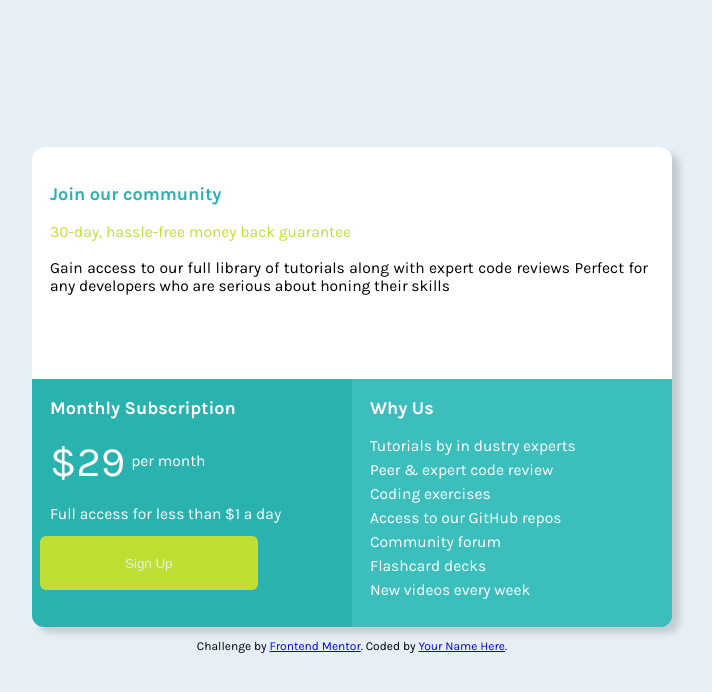
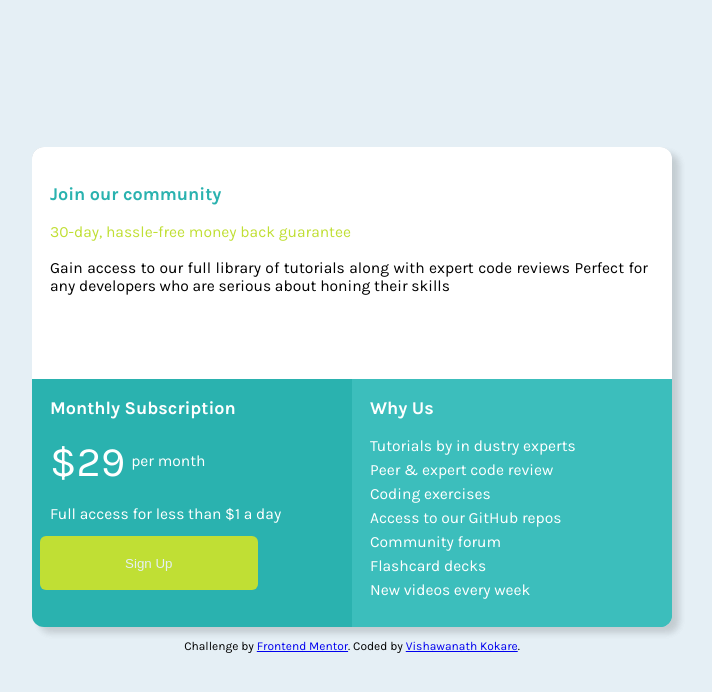
Before and after one commit to VISHAWANATH953/single-price-grid-component-master, a plain HTML site: page index.html in a window 1280 px wide. Shown: the whole page, without its empty margins (288-1000 px from the left). Drawn offline with Linux system fonts and the light colour scheme.

Commit message:
my name was added

```diff
--- a/index.html
+++ b/index.html
@@ -38,7 +38,7 @@
   <footer>
     <p class="attribution">
       Challenge by <a href="https://www.frontendmentor.io?ref=challenge" target="_blank">Frontend Mentor</a>.
-      Coded by <a href="https://www.frontendmentor.io/profile/VISHAWANATH953" target="_blank">Your Name Here</a>.
+      Coded by <a href="https://www.frontendmentor.io/profile/VISHAWANATH953" target="_blank">Vishawanath Kokare</a>.
     </p>
   </footer>
 </body>
```
